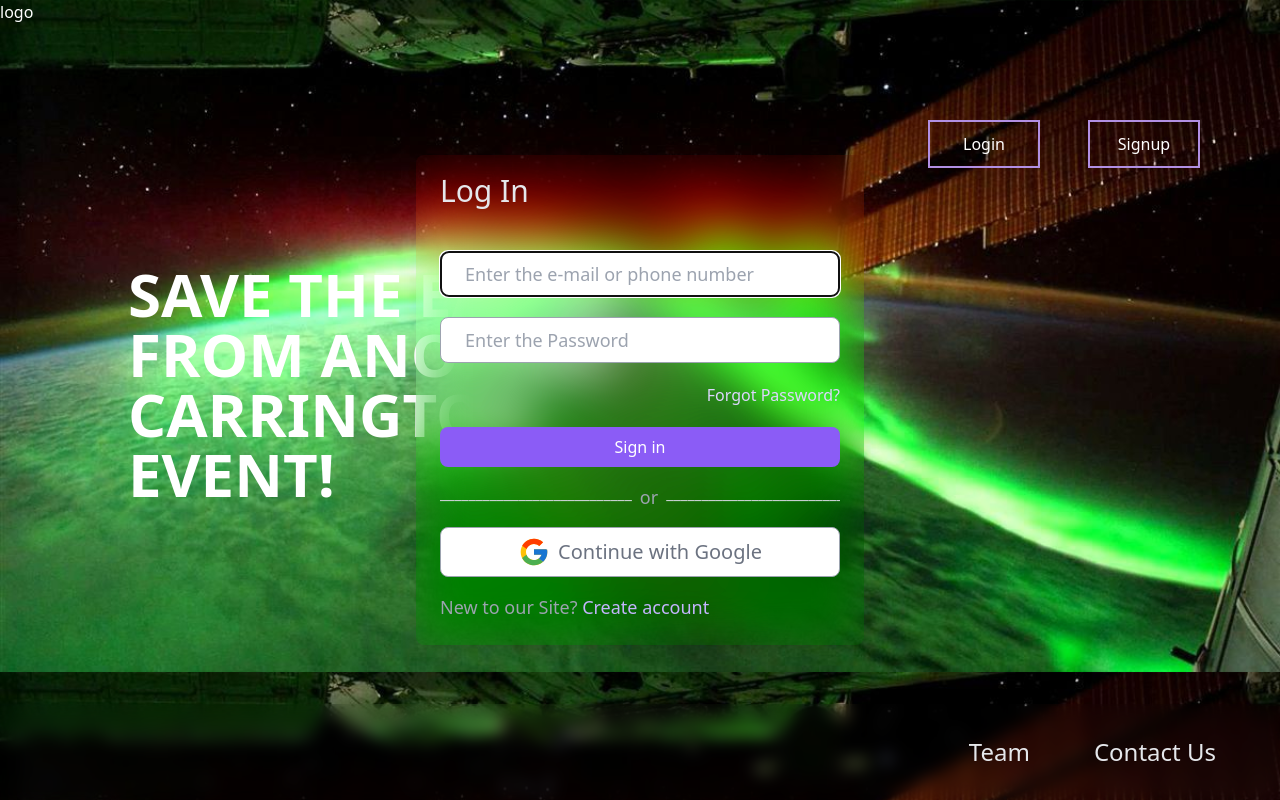
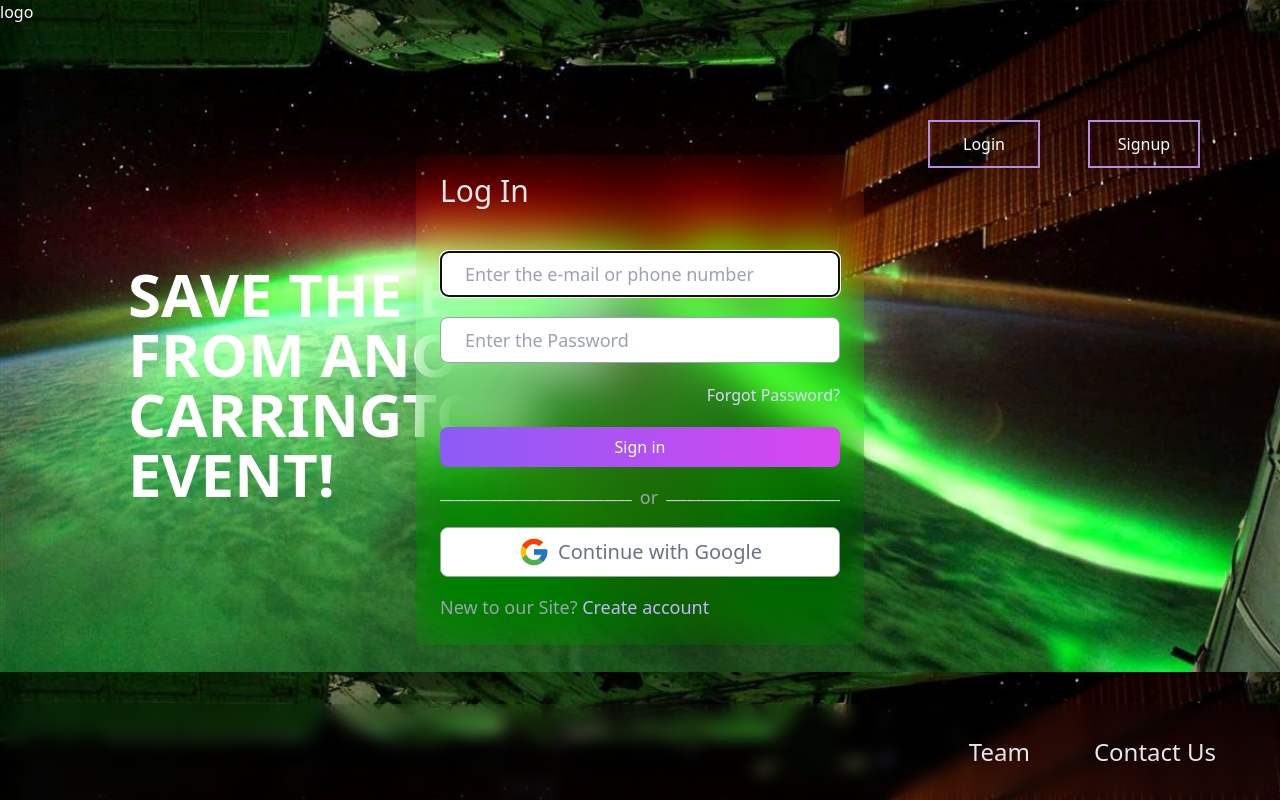
Before and after one commit to Arun89-crypto/SpaceApps-G4NYM3D3-Frontend, a React (Create React App) app: page / in a window 1280 px wide. Both pictures are taken after a click on the button "Login". Built offline with nearby package versions, Linux system fonts and the light colour scheme.

Commit message:
Changes updated

```diff
--- a/src/Components/Signin.jsx
+++ b/src/Components/Signin.jsx
@@ -84,7 +84,7 @@ const SignIn = ({ isOpen, setIsOpen }) => {
                                         </div>
 
                                         <div className='flex items-center justify-center'>
-                                            <div className=' bg-violet-500 text-white py-2 rounded-lg  w-full text-center hover:cursor-pointer hover:bg-violet-700' >
+                                            <div className=' hover:bg-gradient-to-r hover:from-sky-500 hover:to-indigo-500 bg-gradient-to-r from-violet-500 to-fuchsia-500 text-white py-2 rounded-lg  w-full text-center hover:cursor-pointer ' >
                                                 Sign in
                                             </div>
                                         </div>
@@ -95,7 +95,7 @@ const SignIn = ({ isOpen, setIsOpen }) => {
                                         <span className='text-lg text-gray-400'>or</span>
                                         <span className='text-gray-300 -mt-2 w-1/2'>_____________________________</span>
                                     </div>
-                                    <button className='flex justify-center items-center gap-2 bg-white border border-gray-400 py-2  rounded-lg hover:bg-gray-100 w-full text-center text-lg md:text-xl text-gray-500 '> <FcGoogle className='w-8 h-8' /> Continue with Google</button>
+                                    <button className='flex justify-center items-center gap-2 bg-white border border-gray-400 py-2  rounded-lg hover:bg-gray-300 w-full text-center text-lg md:text-xl text-gray-500 '> <FcGoogle className='w-8 h-8' /> Continue with Google</button>
 
                                     <div className='md:text-lg text-gray-400'>
                                         New to our Site? <span className='text-violet-300 hover:cursor-pointer hover:text-violet-500' onClick={wrap}>Create account</span>
--- a/src/Components/Signup.jsx
+++ b/src/Components/Signup.jsx
@@ -95,7 +95,7 @@ const SignUp = ({ isOpen, setIsOpen }) => {
                                         </div>
 
                                         <div className='flex items-center justify-center'>
-                                            <div className=' bg-violet-500 text-white py-2 rounded-lg  w-full text-center hover:cursor-pointer hover:bg-violet-700' >
+                                            <div className='  text-white py-2 rounded-lg  w-full text-center hover:cursor-pointer hover:bg-gradient-to-r hover:from-sky-500 hover:to-indigo-500 bg-gradient-to-r from-violet-500 to-fuchsia-500' >
                                                 Create Account
                                             </div>
                                         </div>
@@ -106,7 +106,7 @@ const SignUp = ({ isOpen, setIsOpen }) => {
                                         <span className='text-lg text-gray-400'>or</span>
                                         <span className='text-gray-300 -mt-2 w-1/2'>_____________________________</span>
                                     </div>
-                                    <button className='flex justify-center items-center gap-2 bg-white border border-gray-400 py-2  rounded-lg hover:bg-gray-100 w-full text-center text-lg md:text-xl text-gray-500 '> <FcGoogle className='w-8 h-8' /> Continue with Google</button>
+                                    <button className='flex justify-center items-center gap-2 bg-white border border-gray-400 py-2  rounded-lg hover:bg-gray-300 w-full text-center text-lg md:text-xl text-gray-500 '> <FcGoogle className='w-8 h-8' /> Continue with Google</button>
 
                                     <div className='md:text-lg text-gray-400'>
                                         Already have an account? <span className='text-violet-300  hover:cursor-pointer hover:text-violet-500 ' onClick={closeModal}>Log in</span>
```
